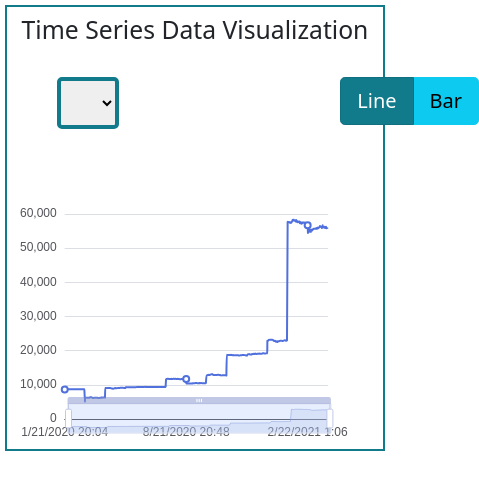
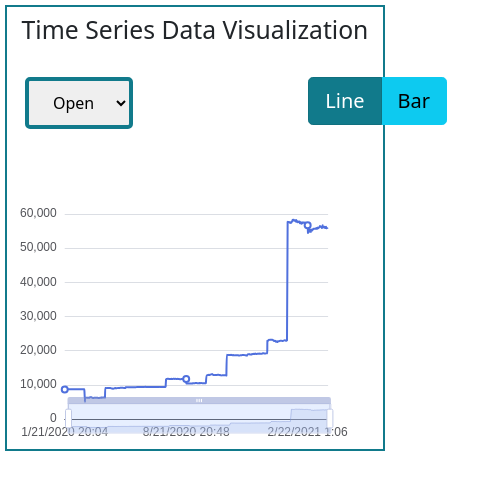
Before and after one commit to Bradeepa/e-chart, a React (Create React App) app: page / in a window 390 px wide. Shown: the top 490 px of the page, 479 px wide, since content can reach past the window. Built offline with nearby package versions, Linux system fonts and the light colour scheme.

Commit message:
Update App.css

```diff
--- a/src/App.css
+++ b/src/App.css
@@ -29,3 +29,18 @@ select:focus{
 .line-chart,.bar-chart{
   margin-left: 10px;
 }
+@media screen and (max-width:768px) {
+  #columnNames{
+    width:35%;
+  }
+  line-chart,.bar-chart{
+    width: 100%;
+  }
+  .toggleLinebar{
+    right: 14%;
+  }
+  .dropDown-column{
+    padding-left: 10px;
+    margin-left: -2rem;
+  }
+}
```
